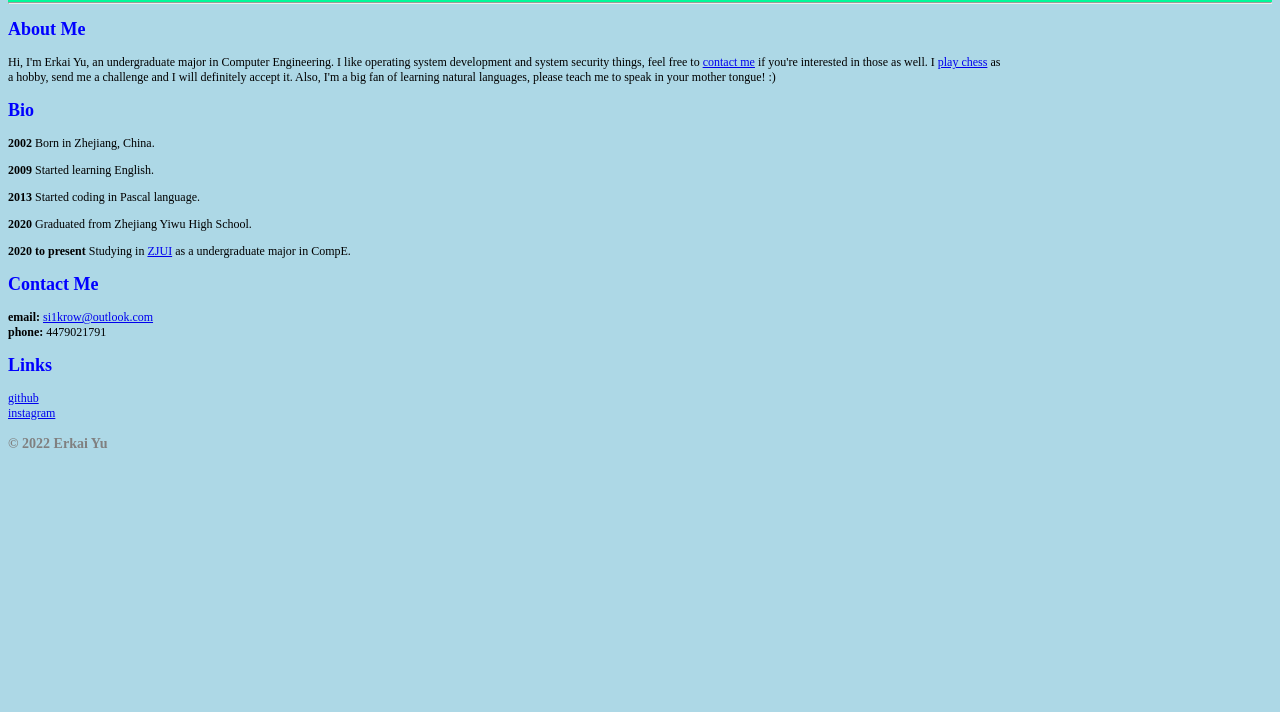
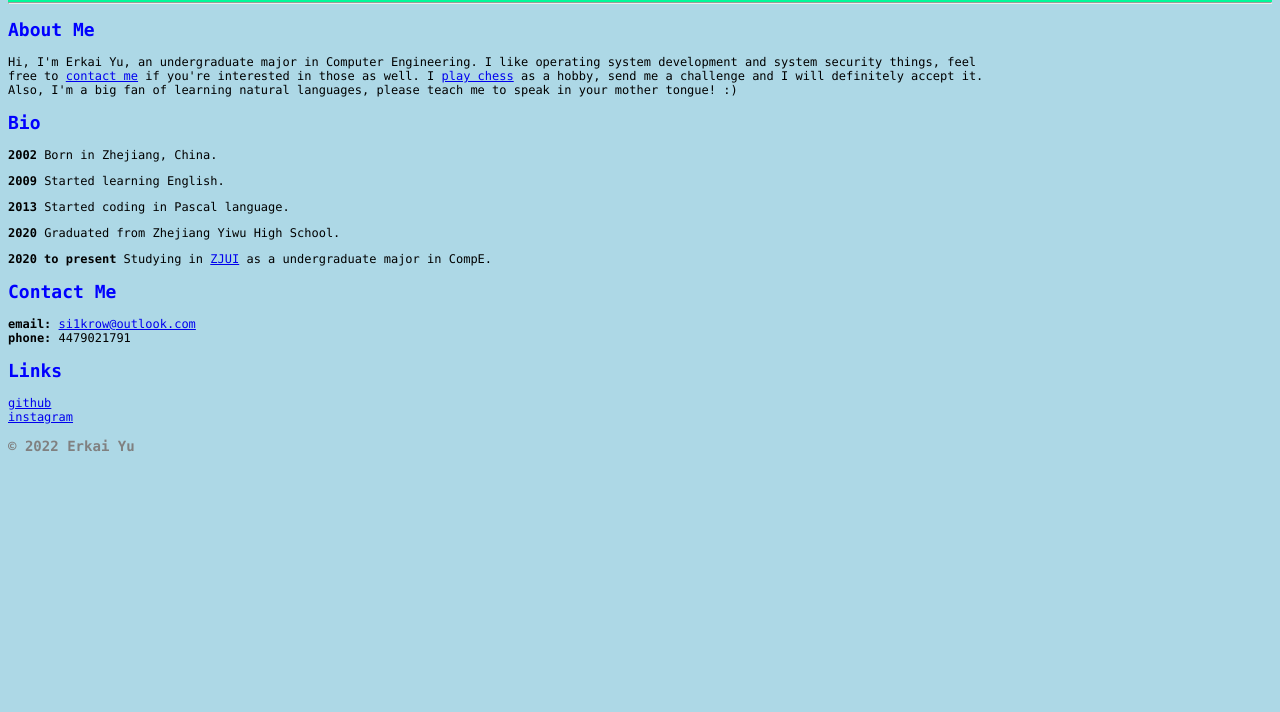
Before and after one commit to silkrow/silkrow.github.io, a plain HTML site: page index.html in a window 1280 px wide. Shown: the part 88-800 px from the top of the page. Drawn offline with Linux system fonts and the light colour scheme.

Commit message:
modified font

```diff
--- a/style.css
+++ b/style.css
@@ -9,7 +9,7 @@ h3{
 }
 body{
 	background-color: lightblue;
-	font-family: "Times New Roman", Times, serif;
+	font-family: "Lucida Console", "Courier New", monospace;
 	font-size: 12px;
 }
 p{
```
